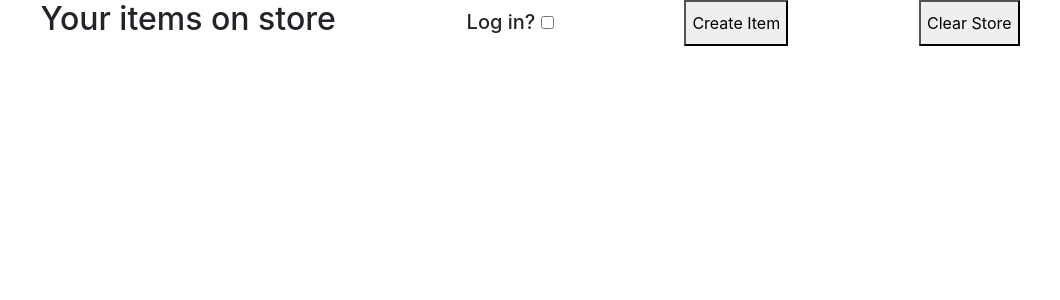
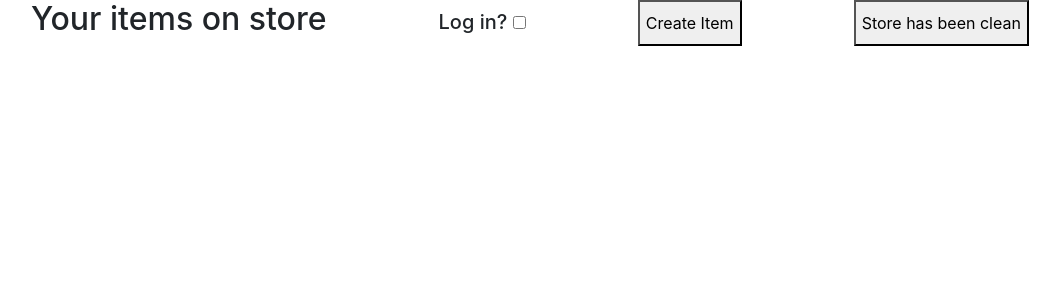
Before and after one commit to songvo1018/storage-practice, a React (Create React App) app: page / in a window 1280 px wide. Shown: the top 300 px of the page, without its empty margins (110-1170 px from the left). Built offline with nearby package versions, Linux system fonts and the light colour scheme.

Commit message:
ClearStore not re-render empty localStoreage

```diff
--- a/src/components/ItemCard/actionItem/editItem.js
+++ b/src/components/ItemCard/actionItem/editItem.js
@@ -9,7 +9,6 @@ class EditItem extends Component {
 		this.updateItem = this.updateItem.bind(this)
 	}
 	updateItem(updatedItem) {
-		console.log(updatedItem);
 		const array = [
 			...this.props.array.filter((item) => item.id !== updatedItem.id),
 		];
--- a/src/containers/layout/Layout.js
+++ b/src/containers/layout/Layout.js
@@ -4,6 +4,7 @@ import { connect } from 'react-redux'
 import ModalCreate from "../../components/Modal/ModalCreate";
 import './Layout.css'
 import Auth from '../../components/Auth/Auth'
+import {clearStore} from '../../store/actions/items'
 
 class Layout extends Component {
 	renderItems() {
@@ -44,10 +45,12 @@ class Layout extends Component {
 	ClearStoreButton(text, isClear) {
 		let clearStorage = () => {
 			localStorage.clear();
+			let emptyArray = []
+			this.props.clearStoreAction(emptyArray);
 		}
 		return (
 			<button onClick={()=> clearStorage()}>
-				{isClear ? 'Store has been clean' : text}
+				{isClear ? text  : 'Store has been clean' }
 			</button>
 		)
 	}
@@ -62,7 +65,7 @@ class Layout extends Component {
 					<Auth />
 
 					{this.CreateItemButton("Create Item")}
-					{this.ClearStoreButton('Clear Store', isClear)}
+					{this.ClearStoreButton('Clear Store and logout', isClear)}
 				</div>
 
 				{this.renderItems()}
@@ -78,4 +81,10 @@ const mapStateToProps = (store) => {
 	};
 };
 
-export default connect(mapStateToProps)(Layout)
+const mapDispatchToProps = (dispatch) => {
+	return {
+		clearStoreAction: (array) => dispatch(clearStore(array)),
+	};
+};
+
+export default connect(mapStateToProps, mapDispatchToProps)(Layout)
--- a/src/store/actions/actionType.js
+++ b/src/store/actions/actionType.js
@@ -2,3 +2,4 @@ export const CREATE_ITEM = "CREATE_ITEM";
 export const REMOVE_ITEM = "REMOVE_ITEM";
 export const EDIT_ITEM = "EDIT_ITEM";
 export const CHANGE_AUTH = "CHANGE_AUTH";
+export const CLEAR_STORE = "CLEAR_STORE";
--- a/src/store/actions/items.js
+++ b/src/store/actions/items.js
@@ -18,3 +18,10 @@ export function editItem(array) {
 		payload: array,
 	};
 }
+
+export function clearStore(array) {
+	return {
+		type: "CLEAR_STORE",
+		payload: array,
+	};
+}
```
